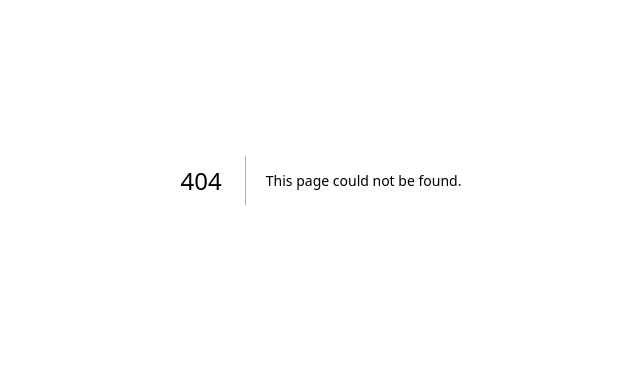
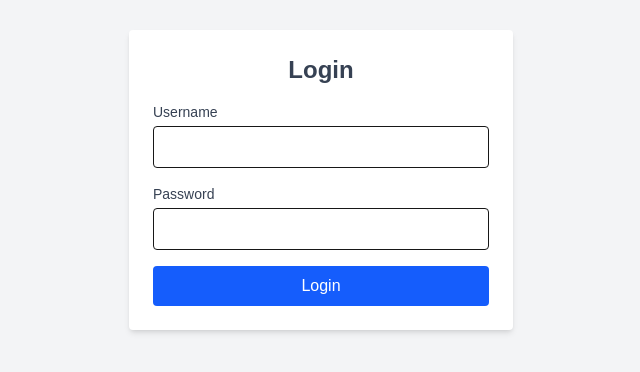
Before and after one commit to achyar10/onu-monitor, a Next.js app: page /login in a window 1280 px wide. Before the commit this address had no page. Shown: the part 220-592 px from the top of the page, without its empty margins (319-959 px from the left). Built offline with nearby package versions, Linux system fonts and the light colour scheme.

Commit message:
add login page

```diff
--- /dev/null
+++ b/src/app/login/page.tsx
@@ -0,0 +1,57 @@
+'use client';
+import { useState } from 'react';
+import { useRouter } from 'next/navigation';
+
+export default function LoginPage() {
+    const [username, setUsername] = useState('');
+    const [password, setPassword] = useState('');
+    const router = useRouter();
+
+    const handleLogin = (e: React.FormEvent) => {
+        e.preventDefault();
+
+        if (username === 'admin' && password === 'root') {
+            sessionStorage.setItem('loggedIn', 'true');
+            router.push('/'); // Ganti ke path OnuPage-mu
+        } else {
+            alert('Username atau password salah');
+        }
+    };
+
+    return (
+        <div className="min-h-screen flex items-center justify-center bg-gray-100 px-4">
+            <form
+                onSubmit={handleLogin}
+                className="bg-white p-6 rounded shadow-md w-full max-w-sm"
+            >
+                <h1 className="text-2xl font-bold mb-4 text-center text-gray-700">Login</h1>
+                <div className="mb-4">
+                    <label className="block text-sm font-medium text-gray-700 mb-1">Username</label>
+                    <input
+                        type="text"
+                        className="w-full border px-3 py-2 rounded"
+                        value={username}
+                        onChange={(e) => setUsername(e.target.value)}
+                        required
+                    />
+                </div>
+                <div className="mb-4">
+                    <label className="block text-sm font-medium text-gray-700 mb-1">Password</label>
+                    <input
+                        type="password"
+                        className="w-full border px-3 py-2 rounded"
+                        value={password}
+                        onChange={(e) => setPassword(e.target.value)}
+                        required
+                    />
+                </div>
+                <button
+                    type="submit"
+                    className="w-full py-2 bg-blue-600 text-white rounded hover:bg-blue-700 transition"
+                >
+                    Login
+                </button>
+            </form>
+        </div>
+    );
+}
--- a/src/app/page.tsx
+++ b/src/app/page.tsx
@@ -6,6 +6,7 @@ import OnuFilterForm from '../components/onu/OnuFilterForm';
 import OnuTable from '../components/onu/OnuTable';
 import OnuDetailModal from '../components/onu/OnuDetailModal';
 import OnuRegisterModal from '@/components/onu/OnuRegisterModal';
+import { useRouter } from 'next/navigation';
 
 export default function OnuPage() {
   const [data, setData] = useState<OnuData[]>([]);
@@ -16,6 +17,8 @@ export default function OnuPage() {
   const [statusFilter, setStatusFilter] = useState('All');
   const [detail, setDetail] = useState<OnuDetail | null>(null);
   const [registerData, setRegisterData] = useState<OnuDataRegister | null>(null);
+
+  const router = useRouter();
 
   const fetchData = async (selectedBoard: number, selectedPon: number) => {
     setLoading(true);
@@ -31,8 +34,12 @@ export default function OnuPage() {
   };
 
   useEffect(() => {
+    const isLoggedIn = sessionStorage.getItem('loggedIn');
+    if (isLoggedIn !== 'true') {
+      router.push('/login');
+    }
     fetchData(board, pon);
-  }, [board, pon]);
+  }, [board, pon, router]);
 
   const handleDetail = async (onu_id: number) => {
     try {
@@ -54,17 +61,30 @@ export default function OnuPage() {
   return (
     <div className="p-6 bg-gray-100 min-h-screen font-sans">
       <div className="max-w-7xl mx-auto bg-white rounded-md shadow-md p-6">
-        <div className="flex justify-between items-center mb-6">
+        <div className="flex flex-wrap justify-between items-center mb-6 gap-4">
           <h1 className="text-3xl font-bold text-gray-800 flex items-center gap-2">
             <span>📡</span> Monitoring Status ONU - Board {board} / PON {pon}
           </h1>
-          <button
-            onClick={handleRefresh}
-            className="bg-red-600 text-white text-sm px-4 py-2 rounded-md hover:bg-red-700 transition"
-            style={{ cursor: loading ? 'not-allowed' : 'pointer' }}
-          >
-            Refresh
-          </button>
+
+          <div className="flex gap-2">
+            <button
+              onClick={handleRefresh}
+              className="bg-green-600 text-white text-sm cursor-pointer px-4 py-2 rounded-md hover:bg-green-700 transition disabled:opacity-60"
+              disabled={loading}
+            >
+              {loading ? 'Memuat...' : 'Refresh'}
+            </button>
+
+            <button
+              onClick={() => {
+                sessionStorage.removeItem('loggedIn');
+                router.push('/login');
+              }}
+              className="text-sm bg-red-600 text-white cursor-pointer px-4 py-2 rounded-md hover:bg-red-700 transition"
+            >
+            Logout
+            </button>
+          </div>
         </div>
 
         <OnuFilterForm
--- a/src/components/onu/OnuTable.tsx
+++ b/src/components/onu/OnuTable.tsx
@@ -67,7 +67,7 @@ export default function OnuTable({ data, search, statusFilter, onDetail, onRegis
                                     <td className="px-4 py-2 text-center">
                                         <button
                                             onClick={() => onRegister({ onu_id })}
-                                            className="px-3 py-1 bg-green-600 text-white rounded hover:bg-green-700 text-xs transition"
+                                            className="px-3 py-1 bg-green-600 text-white rounded hover:bg-green-700 text-xs transition cursor-pointer"
                                         >
                                             Register
                                         </button>
```
